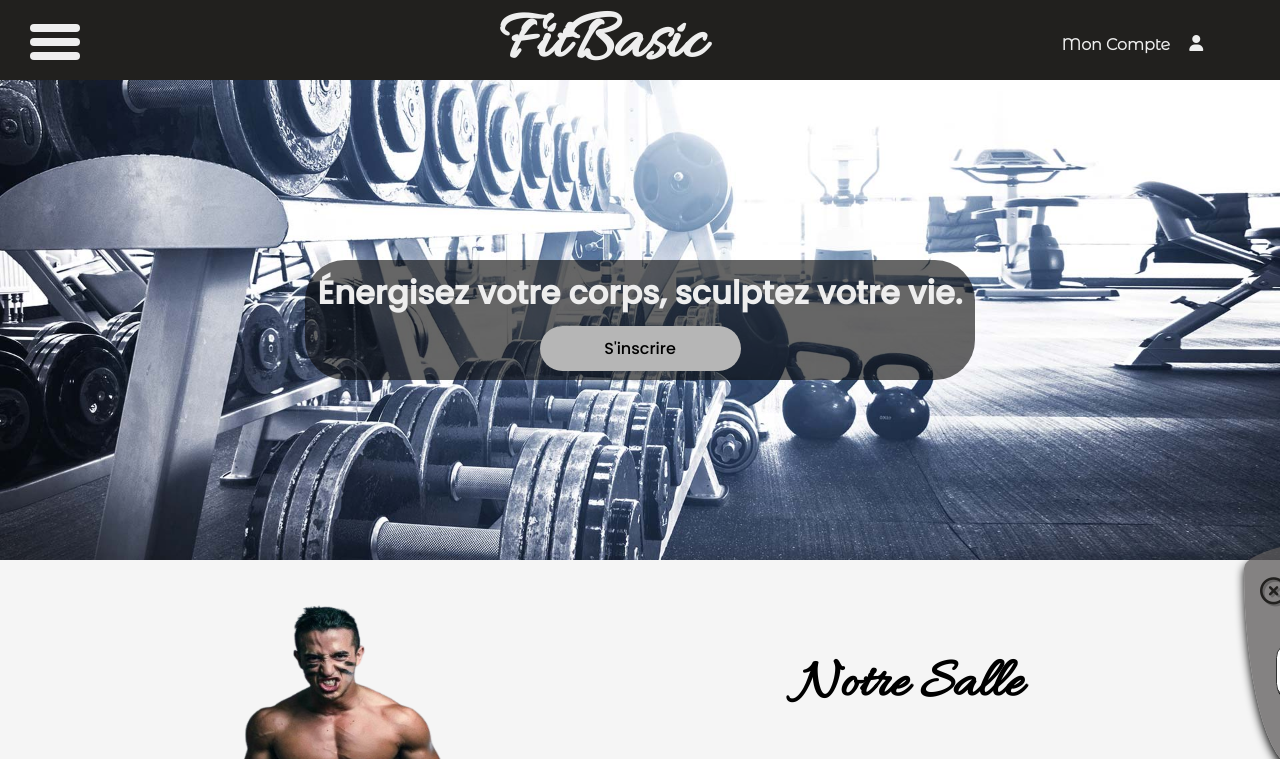
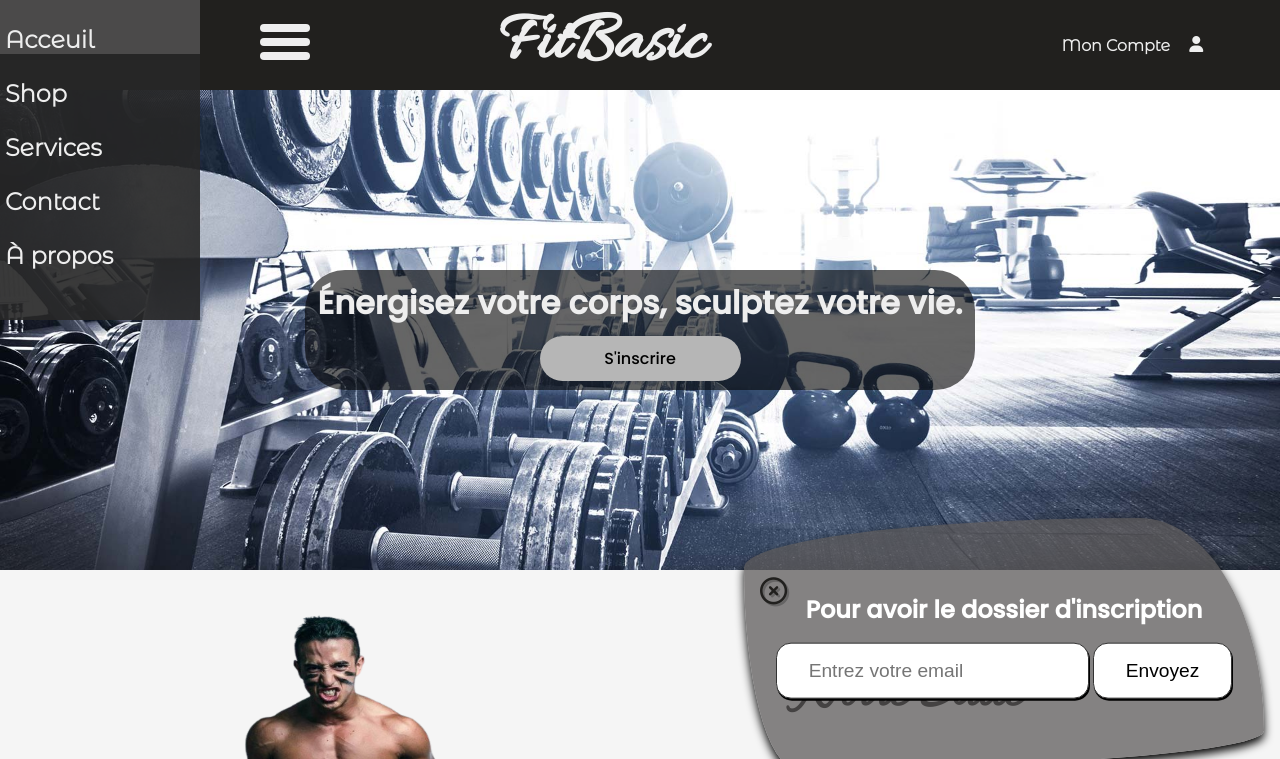
Before and after one commit to KayzerCs/FitBasic, a plain HTML site: page index.html in a window 1280 px wide. Both pictures are taken after a click on the element 55 px from the left and 45 px from the top of the page. Shown: the top 759 px of the page. Drawn offline with Linux system fonts and the light colour scheme.

Commit message:
Projet terminé

```diff
--- a/assets/styles/_settings.scss
+++ b/assets/styles/_settings.scss
@@ -30,6 +30,10 @@ $grey: rgb(182, 182 ,182);
     box-sizing: border-box;
 }
 
+html {
+    scroll-behavior: smooth;
+}
+
 li {
     list-style: none;
 }
--- a/assets/styles/layouts/_header.scss
+++ b/assets/styles/layouts/_header.scss
@@ -5,12 +5,16 @@ header {
     #side-bar {
         position: absolute;
         width: 200px;
-        height: 70%;
+        height: 40%;
         background: rgba(39, 39, 39, 0.911);
         top: 0;
         left: -230px;
         transition: 0.5s ease-out;
         z-index: 4;
+    }
+
+    #side-bar.active {
+        left: 0;
     }
 
     .toggle-btn {
@@ -20,6 +24,20 @@ header {
         cursor: pointer;
         height: 50px;
         width: 50px;
+
+        span {
+            width: 50px;
+            height: 8px;
+            border-radius: 5px;
+            background: $white;
+            display: block;
+            margin-top: 4px;
+            transition: 0.3s ease;
+
+            .active {
+                position: absolute;
+            }
+        }
     }
 
     .bar {
@@ -29,16 +47,6 @@ header {
         left: 3%;
         margin: 6px 0;
         transition: 0.3s;
-    }
-
-    .toggle-btn span {
-        width: 50px;
-        height: 8px;
-        border-radius: 5px;
-        background: $white;
-        display: block;
-        margin-top: 4px;
-        transition: 0.3s ease;
     }
 
     li {
--- a/assets/styles/layouts/_nav.scss
+++ b/assets/styles/layouts/_nav.scss
@@ -1,9 +1,12 @@
 nav {
-    height: 10vh;
+    height: 90px;
+    width: 100%;
     color: $white;
     background: $black;
     display: grid;
     grid-template-columns: 55% 45%;
+    transition: .5s ease;
+
 
     .title-nav {
         display: flex;
--- a/assets/styles/layouts/_popup.scss
+++ b/assets/styles/layouts/_popup.scss
@@ -8,8 +8,8 @@
     background: rgba(92, 90, 90, 0.74);
     border-radius: 76% 24% 90% 10% / 20% 85% 15% 80%;
     box-shadow: 0 5px 10px black;
-    opacity: 1;
-    transform: translateX(500px);
+    opacity: 0;
+    transform: translateX(600px);
     transition: 1s ease-out;
 
     .pop-up-container {
--- a/assets/styles/layouts/_section1.scss
+++ b/assets/styles/layouts/_section1.scss
@@ -16,8 +16,8 @@
         min-height: 510px;
         max-height: 510px;
         padding: 2rem;
-        opacity: 1;
-        transform: translateX(35%);
+        opacity: 0;
+        transform: translateX(-500px);
         transition: 1s ease-in;
     }
 
--- a/index.html
+++ b/index.html
@@ -14,7 +14,7 @@
 </head>
 
 <body>
-    <nav>
+    <nav id="navbar">
         <div class="title-nav">
             <h1>FitBasic</h1>
         </div>
--- a/script.js
+++ b/script.js
@@ -0,0 +1,36 @@
+let navbar = document.querySelector("nav");
+let inshape = document.getElementById("imgInshape");
+let popup = document.querySelector(".pop-up");
+let btnClose = document.getElementById("closeBtn");
+let playOne = true;
+let sideBar = document.getElementById("side-bar");
+let headerP = document.querySelector(".p-header");
+let Btn = document.getElementById("btn");
+
+window.addEventListener("scroll", () => {
+  if (window.scrollY > 1) {
+    navbar.style.height = "70px";
+  } else {
+    navbar.style.height = "90px";
+  }
+
+  if (window.scrollY > 90) {
+    inshape.style.opacity = 1;
+    inshape.style.transform = "translateX(35%)";
+  }
+
+  if ((window.scrollY > 280) & playOne) {
+    popup.style.opacity = 1;
+    popup.style.transform = "none";
+    playOne = false;
+  }
+});
+
+btnClose.addEventListener("click", () => {
+  popup.style.opacity = 0;
+  popup.style.transform = "translateX(600px)";
+});
+
+Btn.addEventListener("click", () => {
+    sideBar.classList.toggle("active");
+});
```
Also changed, not shown: assets/styles/index.css, 1 other file.
